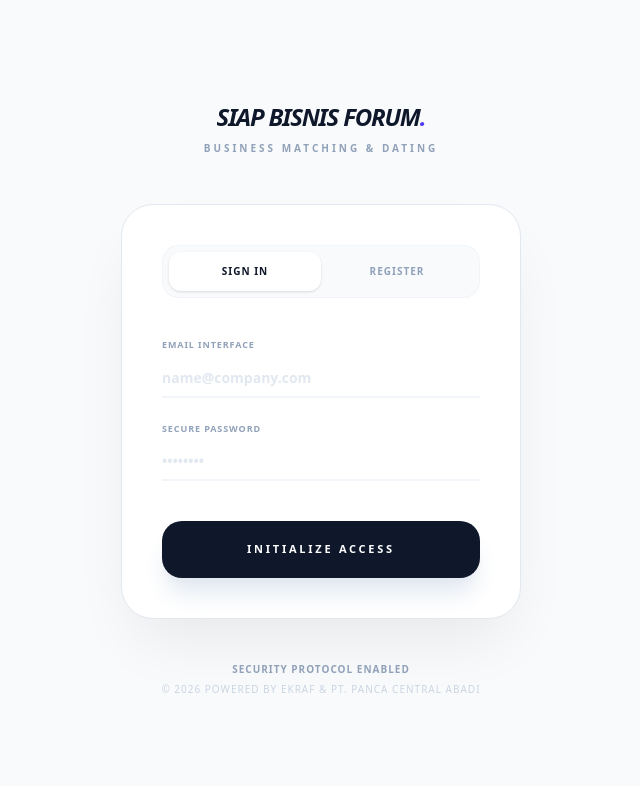
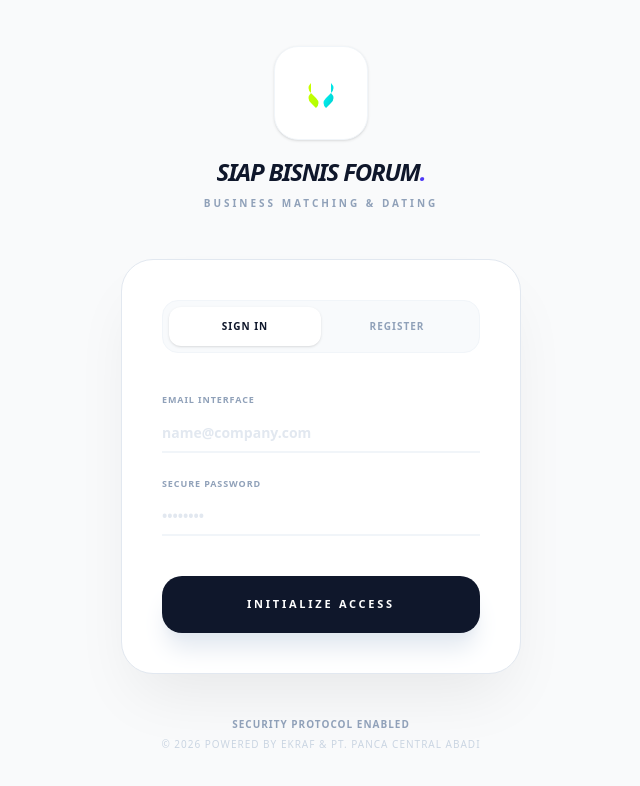
Before and after one commit to Firsaavln/matchmaking-app, a Next.js app: page / in a window 1280 px wide. Shown: the top 786 px of the page, without its empty margins (319-959 px from the left). Built offline with nearby package versions, Linux system fonts and the light colour scheme; no server answers.

Commit message:
logo added login & register section UI

```diff
--- a/src/app/page.tsx
+++ b/src/app/page.tsx
@@ -4,6 +4,7 @@
 import { supabase } from '@/lib/supabase';
 import { useRouter } from 'next/navigation';
 import { toast } from 'sonner';
+import Image from 'next/image'; // 1. Tambah import Image
 
 export default function AuthPage() {
   const [isLogin, setIsLogin] = useState(true);
@@ -65,11 +66,21 @@
   return (
     <div className="min-h-screen flex items-center justify-center bg-[#F9FAFB] p-6 selection:bg-slate-900 selection:text-white">
       <div className="max-w-[400px] w-full">
-        {/* LOGO SECTION */}
-        <div className="text-center mb-12">
+
+        {/* LOGO SECTION - DENGAN IKON BARU */}
+        <div className="text-center mb-12 flex flex-col items-center">
+          <div className="mb-4 bg-white p-4 rounded-[24px] shadow-sm border border-slate-100">
+            <Image
+              src="/icon.svg" // Pastikan file ini ada di folder public/
+              alt="Logo SIAP Bisnis"
+              width={60}
+              height={60}
+              priority
+              className="object-contain"
+            />
+          </div>
           <h1 className="text-2xl font-black tracking-tighter uppercase italic text-slate-900">
             SIAP BISNIS FORUM
-
             <span className="text-indigo-600">.</span>
           </h1>
           <p className="text-[10px] font-bold text-slate-400 uppercase tracking-[0.3em] mt-2">
@@ -161,9 +172,7 @@
         <p className="text-center mt-10 text-[10px] font-bold text-slate-400 uppercase tracking-widest leading-loose">
           Security Protocol Enabled <br/>
           <span className="text-slate-300 font-medium">
-
             © 2026 Powered by EKRAF & PT. PANCA CENTRAL ABADI
-
           </span>
         </p>
       </div>
```
